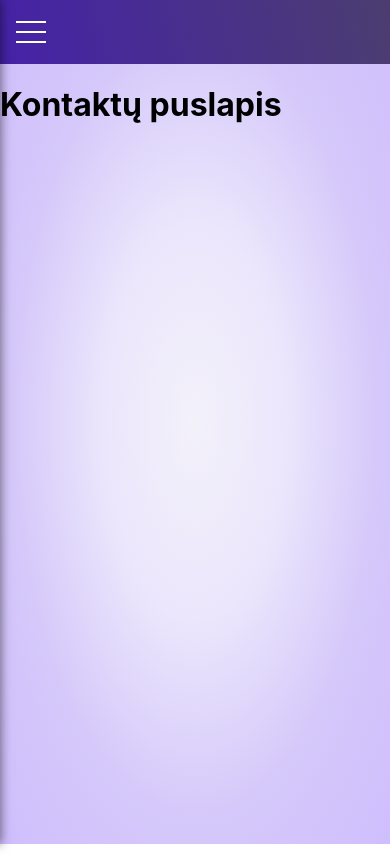
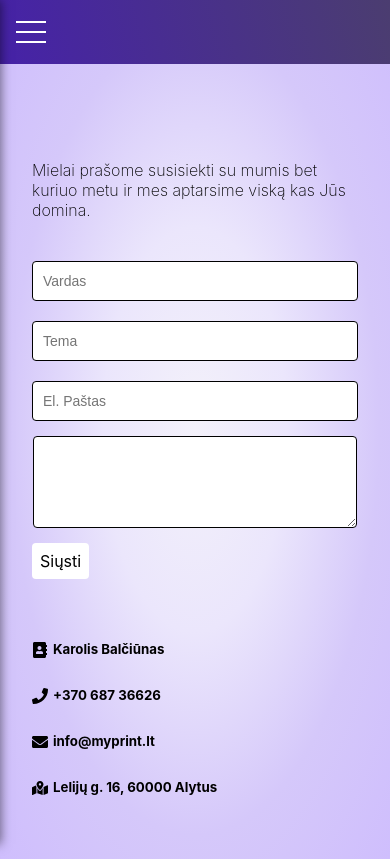
Before and after one commit to gelezhinis/reklaminiai-client, a Next.js app: page /kontaktai in a window 390 px wide. Built offline with nearby package versions, Linux system fonts and the light colour scheme; no server answers.

Commit message:
contact-form added

```diff
--- /dev/null
+++ b/components/ui/ContactForm.js
@@ -0,0 +1,80 @@
+import React, {useRef, useState} from 'react';
+import emailjs from '@emailjs/browser';
+import {FaAddressBook, FaPhone, FaEnvelope, FaMapMarkedAlt} from 'react-icons/fa';
+
+import classes from './ContactForm.module.css';
+
+const ContactForm = props => {
+  const formRef = useRef();
+  const [done, setDone] = useState(false);
+  const [name, setName] = useState('');
+  const [subject, setSubject] = useState('');
+  const [email, setEmail] = useState('');
+  const [message, setMessage] = useState('');
+
+  const handleSubmit = (event) => {
+    event.preventDefault();
+
+    // emailjs.sendForm(
+    //   process.env.NEXT_PUBLIC_EMAILJS_SERVICE,
+    //   process.env.NEXT_PUBLIC_EMAILJS_TEMPLATE,
+    //   formRef.current,
+    //   process.env.NEXT_PUBLIC_EMAILJS_USER
+    // )
+    // .then((result) => {
+    //     console.log(result.text);
+    //     setDone(true);
+    //     setName('');
+    //     setSubject('');
+    //     setEmail('');
+    //     setMessage('');
+    // })
+    // .catch((error) => {
+    //     console.log(error.text);
+    // });
+  }
+
+  return(
+    <div className={classes.contact}>
+      <div className={classes.contact_wrapper}>
+        <div className={classes.contact_left}>
+          <h1 className={classes.contact_title}>Susisiekite su mumis.</h1>
+          <div className={classes.contact_info}>
+            <div className={classes.contact_info_item}>
+              <FaAddressBook />
+              <h5>Karolis Balčiūnas</h5>
+            </div>
+            <div className={classes.contact_info_item}>
+              <FaPhone />
+              <h5>+370 687 36626</h5>
+            </div>
+            <div className={classes.contact_info_item}>
+              <FaEnvelope />
+              <h5>info@myprint.lt</h5>
+            </div>
+            <div className={classes.contact_info_item}>
+              <FaMapMarkedAlt />
+              <h5>Lelijų g. 16, 60000 Alytus</h5>
+            </div>
+          </div>
+        </div>
+        <div className={classes.contact_right}>
+          <p className={classes.contact_desc}>
+            Mielai prašome susisiekti su
+            mumis bet kuriuo metu ir mes aptarsime viską kas Jūs domina.
+          </p>
+          <form ref={formRef} onSubmit={handleSubmit}>
+            <input type="text" name="user_name" placeholder="Vardas" value={name} onChange={e => setName(e.target.value)} />
+            <input type="text" name="user_subject" placeholder="Tema" value={subject} onChange={e => setSubject(e.target.value)} />
+            <input type="text" name="user_email" placeholder="El. Paštas" value={email} onChange={e => setEmail(e.target.value)} />
+            <textarea name="message" rows="5" value={message} onChange={e => setMessage(e.target.value)}></textarea>
+            <button className={classes.contact_button}>Siųsti</button>
+            {done && <p className="thank">Ačiū kad kreipiatės, atsakysiu Jums kaip įmanoma greičiau.</p>}
+          </form>
+        </div>
+      </div>
+    </div>
+  );
+};
+
+export default ContactForm;
--- /dev/null
+++ b/components/ui/ContactForm.module.css
@@ -0,0 +1,202 @@
+.contact {
+  position: relative;
+}
+
+.contact_wrapper {
+  padding: 0 40px;
+  display: flex;
+}
+
+.contact_left {
+  flex: 0.9;
+}
+
+.contact_right {
+  flex: 1.1;
+  display: flex;
+  flex-direction: column;
+  align-items: center;
+  justify-content: center;
+}
+
+.contact_title {
+  font-size: 2rem;
+  width: 80%;
+}
+
+.contact_info_item {
+  display: flex;
+  align-items: center;
+  line-height: 0.1rem;
+  font-weight: 300;
+}
+
+.contact_info_item h5 {
+  margin-left: 5px;
+}
+
+.contact_desc {
+  font-weight: 200;
+  font-size: 1.3rem;
+}
+
+.contact_right form {
+  margin-top: 20px;
+}
+
+.contact_right input {
+  width: 49%;
+  height: 50px;
+  border: none;
+  border: 1px solid black;
+  border-radius: 4px;
+  margin: 10px 0;
+  margin-right: 5px;
+  font-size: 14px;
+  padding-left: 10px;
+}
+
+.contact_right textarea {
+  width: 100%;
+  margin: 10px 0;
+  padding: 5px 0;
+  font-size: 14px;
+  padding-left: 10px;
+  border: 1px solid black;
+  border-radius: 4px;
+}
+
+.contact_button {
+  border: 1px solid var(--secondary-dark);
+  border-radius: 4px;
+  font: inherit;
+  padding: 8px;
+  background-color: #fff;
+  color: var(--secondary-dark);
+  cursor: pointer;
+  margin-top: 1rem;
+}
+
+.contact_button:hover {
+  color: var(--primary);
+  background-color: #4622a8;
+  cursor: pointer;
+  color: #fff;
+}
+
+.contact_right input:focus {
+  outline: none;
+  border: 1px solid var(--accent);
+}
+
+.contact_right input:focus::placeholder {
+  font-size: 10px;
+  transform: translateY(-20px);
+  transition: all 0.6s ease-in;
+}
+
+.contact_right textarea:focus {
+  outline: none;
+  border: 1px solid var(--accent);
+}
+
+.thank {
+  margin-top: 5px;
+  font-weight: 250;
+}
+
+@media screen and (max-width: 974px) {
+  .contact_wrapper {
+    flex-direction: column-reverse;
+  }
+  .contact_info {
+    /* text-align: center; */
+    align-items: center;
+    display: flex;
+    flex-direction: column;
+    margin: 3rem 0;
+  }
+  .contact_title {
+    display: none;
+  }
+}
+
+@media screen and (max-width: 769px) {
+  .contact_wrapper {
+    margin-top: 3rem;
+  }
+}
+
+@media screen and (max-width: 480px) {
+  .contact_wrapper {
+    padding: 2rem;
+    padding-bottom: 0;
+  }
+
+  .contact_title {
+    font-size: 25px;
+    margin-top: -10px;
+  }
+
+  .contact_info_item {
+    /* margin: 20px 0; */
+    width: 100%;
+  }
+
+  .contact_desc {
+    font-size: 1rem;
+  }
+
+  .contact_right form {
+    margin-top: 15px;
+    display: flex;
+    flex-wrap: wrap;
+  }
+
+  .contact_right input {
+    width: 100%;
+    height: 40px;
+    margin: 10px 0;
+  }
+
+  .contact_right textarea {
+    width: 100%;
+    margin: 5px 1px;
+  }
+
+  .contact_button {
+    margin-top: 10px;
+  }
+}
+
+@media screen and (max-height: 414px) {
+  .contact_wrapper {
+    padding: 1rem;
+  }
+  .contact_title {
+    font-size: 30px;
+  }
+
+  .contact_desc {
+    display: none;
+  }
+
+  .contact_right input {
+    height: 30px;
+  }
+
+  .contact_right form {
+    margin-top: -20px;
+  }
+}
+
+@media (max-height : 375px)
+   and (max-width : 740px)
+   and (-webkit-min-device-pixel-ratio: 2) {
+  .contact_wrapper {
+    flex-direction: row;
+  }
+  .contact_right form textarea {
+    height: 80px;
+  }
+}
--- a/components/ui/SocialLinks.module.css
+++ b/components/ui/SocialLinks.module.css
@@ -25,7 +25,8 @@
 }
 
 .social a:hover {
-  color: #4622a8;
+  /* color: #4622a8; */
+  color: black;
   background-color: #ffc400;
   cursor: pointer;
   transition: all 0.4s ease-in;
--- a/package.json
+++ b/package.json
@@ -10,6 +10,7 @@
     "lint": "next lint"
   },
   "dependencies": {
+    "@emailjs/browser": "^3.11.0",
     "config": "^3.3.9",
     "dotenv": "^16.0.3",
     "next": "13.1.1",
--- a/pages/kontaktai.js
+++ b/pages/kontaktai.js
@@ -1,6 +1,8 @@
+import ContactForm from "../components/ui/ContactForm";
+
 function ContactPage() {
   return (
-    <h1>Kontaktų puslapis</h1>
+    <ContactForm />
   );
 };
 
```
Also changed, not shown: 1 other file (tests, documents, lock files or other folders).
